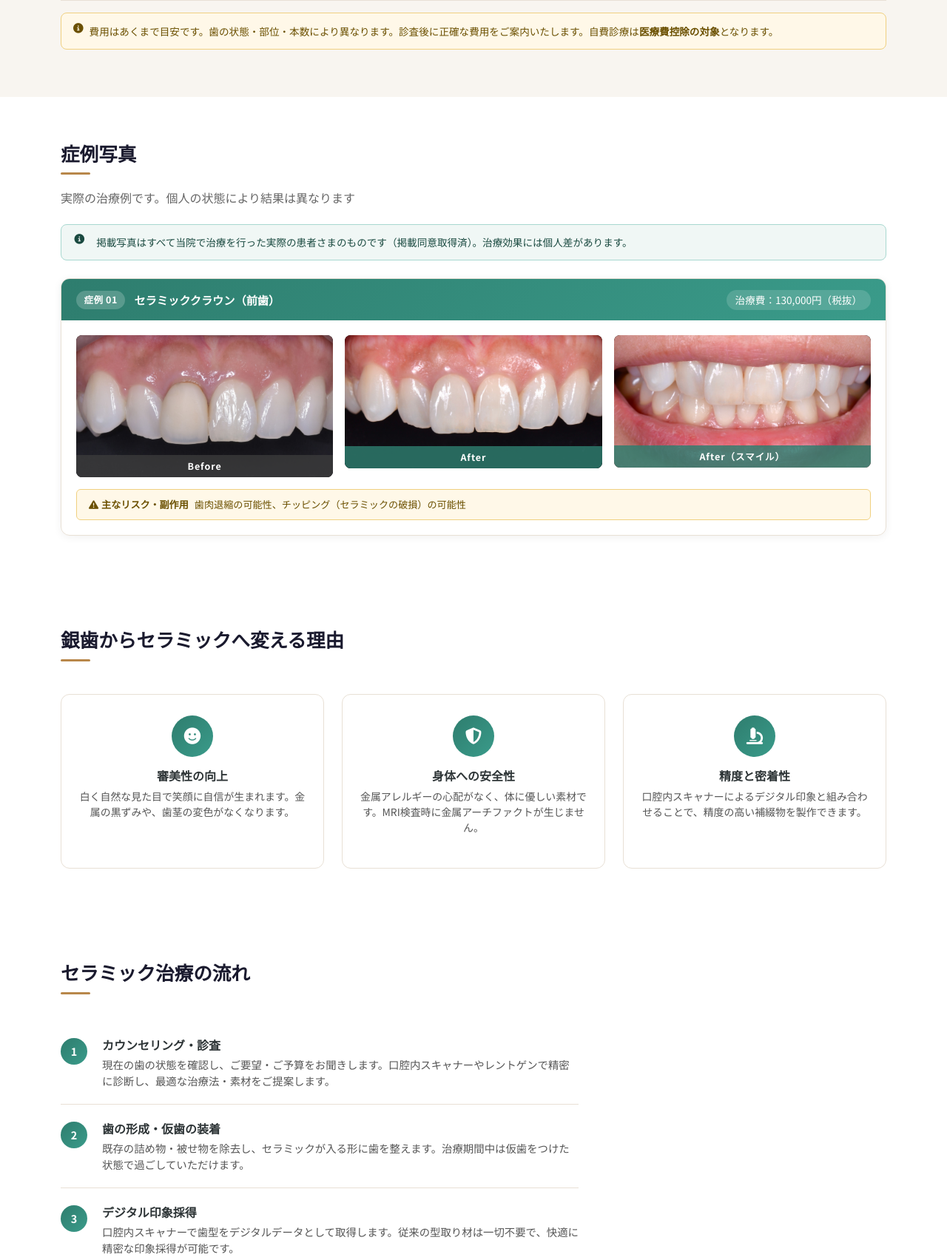
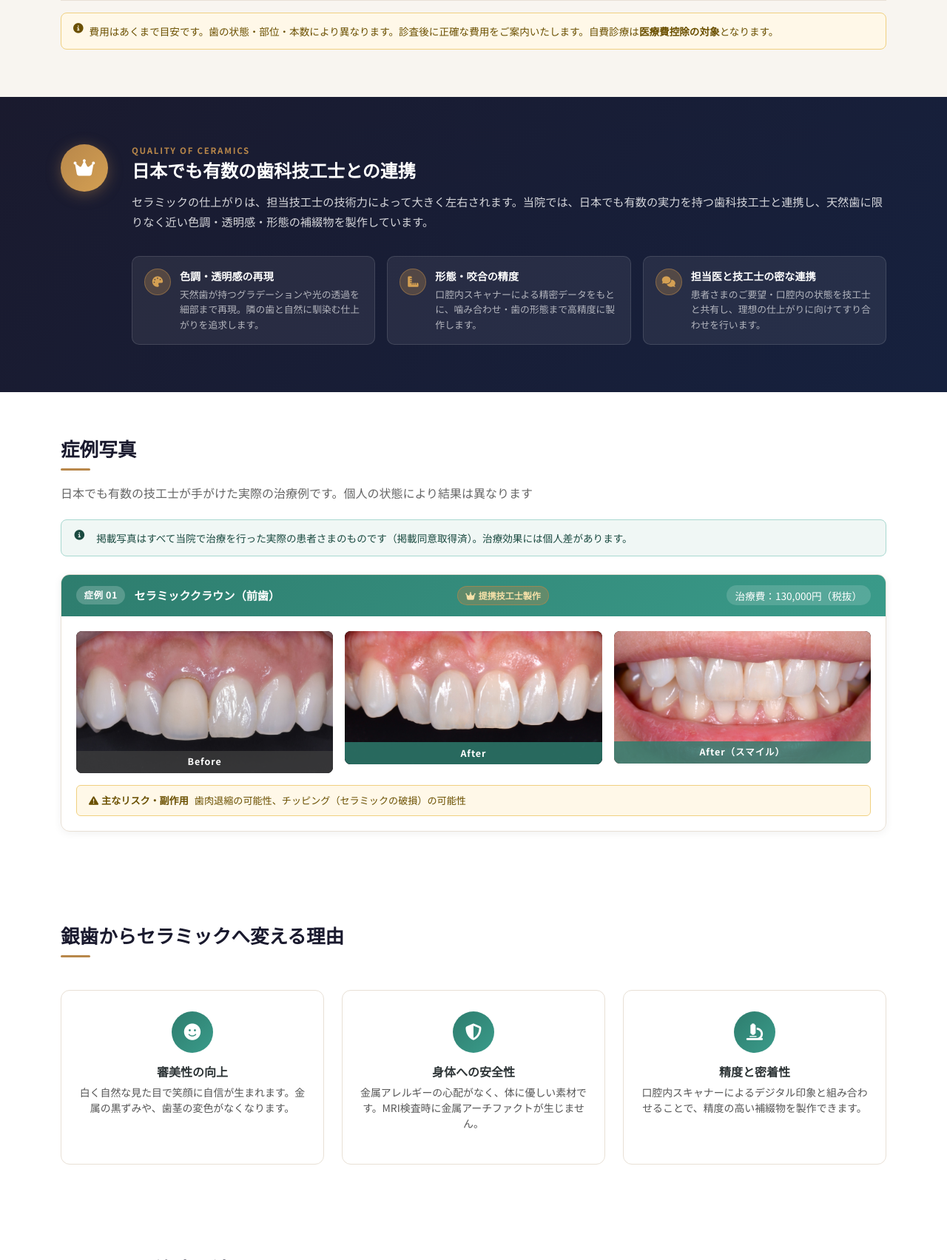
Before and after one commit to kitwo0623-maker/dental-clinic, a Flask app: page /aesthetic in a window 1280 px wide. Shown: the part 3503-5206 px from the top of the page at 74% size. Run offline with Flask 3, Linux system fonts and the light colour scheme.

Commit message:
提携技工士のアピールセクションを審美歯科ページに追加 (#38)
Co-authored-by: Claude <noreply@anthropic.com>

```diff
--- a/static/css/style.css
+++ b/static/css/style.css
@@ -3048,3 +3048,55 @@ details[open] .gs-faq-q::after { transform: rotate(45deg); }
   .ae-case-header { flex-direction: column; align-items: flex-start; }
   .ae-case-fee { margin-left: 0; }
 }
+
+/* 技工士連携セクション */
+.ae-lab-section {
+  padding: 4rem 0;
+  background: linear-gradient(135deg, #1a1a2e 0%, #16213e 100%);
+  color: #fff;
+}
+.ae-lab-inner { display: flex; gap: 2rem; align-items: flex-start; }
+.ae-lab-icon-col { flex-shrink: 0; }
+.ae-lab-icon {
+  width: 64px; height: 64px; border-radius: 50%;
+  background: linear-gradient(135deg, #b8874a, #d4a053);
+  display: flex; align-items: center; justify-content: center;
+  font-size: 1.6rem; color: #fff;
+  box-shadow: 0 4px 20px rgba(184,135,74,0.4);
+}
+.ae-lab-eyebrow {
+  font-size: 0.72rem; font-weight: 700; letter-spacing: 0.15em;
+  color: #b8874a; margin-bottom: 0.4rem; text-transform: uppercase;
+}
+.ae-lab-title {
+  font-size: 1.5rem; font-weight: 700; font-family: 'Noto Serif JP', serif;
+  margin-bottom: 0.75rem; color: #fff;
+}
+.ae-lab-lead { font-size: 0.95rem; color: rgba(255,255,255,0.82); line-height: 1.8; }
+.ae-lab-point {
+  display: flex; gap: 0.75rem; align-items: flex-start;
+  background: rgba(255,255,255,0.07); border: 1px solid rgba(255,255,255,0.12);
+  border-radius: 10px; padding: 1rem;
+}
+.ae-lab-point-icon {
+  flex-shrink: 0; width: 36px; height: 36px; border-radius: 50%;
+  background: rgba(184,135,74,0.3); border: 1px solid rgba(184,135,74,0.5);
+  display: flex; align-items: center; justify-content: center;
+  color: #d4a053; font-size: 0.9rem;
+}
+.ae-lab-point-title { font-weight: 700; font-size: 0.88rem; margin-bottom: 0.25rem; color: #fff; }
+.ae-lab-point-desc { font-size: 0.8rem; color: rgba(255,255,255,0.65); margin: 0; line-height: 1.6; }
+
+/* 症例カード・技工士クレジット */
+.ae-case-lab-credit {
+  font-size: 0.75rem; font-weight: 600;
+  background: rgba(184,135,74,0.35); border: 1px solid rgba(184,135,74,0.6);
+  padding: 0.2rem 0.65rem; border-radius: 20px; color: #f5e0a8;
+  margin-left: auto;
+}
+
+@media (max-width: 767px) {
+  .ae-lab-inner { flex-direction: column; }
+  .ae-lab-title { font-size: 1.2rem; }
+  .ae-case-lab-credit { margin-left: 0; }
+}
--- a/templates/aesthetic.html
+++ b/templates/aesthetic.html
@@ -341,11 +341,56 @@
 </section>
 
 <!-- なぜセラミックか -->
+<!-- 技工士との連携 -->
+<section class="ae-lab-section">
+  <div class="container">
+    <div class="ae-lab-inner">
+      <div class="ae-lab-icon-col">
+        <div class="ae-lab-icon"><i class="fas fa-crown"></i></div>
+      </div>
+      <div class="ae-lab-body">
+        <div class="ae-lab-eyebrow">Quality of Ceramics</div>
+        <h2 class="ae-lab-title">日本でも有数の歯科技工士との連携</h2>
+        <p class="ae-lab-lead">セラミックの仕上がりは、担当技工士の技術力によって大きく左右されます。当院では、日本でも有数の実力を持つ歯科技工士と連携し、天然歯に限りなく近い色調・透明感・形態の補綴物を製作しています。</p>
+        <div class="row g-3 mt-3">
+          <div class="col-md-4">
+            <div class="ae-lab-point">
+              <div class="ae-lab-point-icon"><i class="fas fa-palette"></i></div>
+              <div>
+                <div class="ae-lab-point-title">色調・透明感の再現</div>
+                <p class="ae-lab-point-desc">天然歯が持つグラデーションや光の透過を細部まで再現。隣の歯と自然に馴染む仕上がりを追求します。</p>
+              </div>
+            </div>
+          </div>
+          <div class="col-md-4">
+            <div class="ae-lab-point">
+              <div class="ae-lab-point-icon"><i class="fas fa-ruler-combined"></i></div>
+              <div>
+                <div class="ae-lab-point-title">形態・咬合の精度</div>
+                <p class="ae-lab-point-desc">口腔内スキャナーによる精密データをもとに、噛み合わせ・歯の形態まで高精度に製作します。</p>
+              </div>
+            </div>
+          </div>
+          <div class="col-md-4">
+            <div class="ae-lab-point">
+              <div class="ae-lab-point-icon"><i class="fas fa-comments"></i></div>
+              <div>
+                <div class="ae-lab-point-title">担当医と技工士の密な連携</div>
+                <p class="ae-lab-point-desc">患者さまのご要望・口腔内の状態を技工士と共有し、理想の仕上がりに向けてすり合わせを行います。</p>
+              </div>
+            </div>
+          </div>
+        </div>
+      </div>
+    </div>
+  </div>
+</section>
+
 <!-- 症例写真 -->
 <section class="ae-cases-section" id="cases">
   <div class="container">
     <h2 class="ae-section-h2">症例写真</h2>
-    <p class="ae-section-sub">実際の治療例です。個人の状態により結果は異なります</p>
+    <p class="ae-section-sub">日本でも有数の技工士が手がけた実際の治療例です。個人の状態により結果は異なります</p>
 
     <!-- ガイドライン準拠の注意書き -->
     <div class="ae-case-disclaimer">
@@ -358,6 +403,7 @@
       <div class="ae-case-header">
         <span class="ae-case-num">症例 01</span>
         <span class="ae-case-treatment">セラミッククラウン（前歯）</span>
+        <span class="ae-case-lab-credit"><i class="fas fa-crown me-1"></i>提携技工士製作</span>
         <span class="ae-case-fee">治療費：130,000円（税抜）</span>
       </div>
       <div class="ae-case-body">
```
